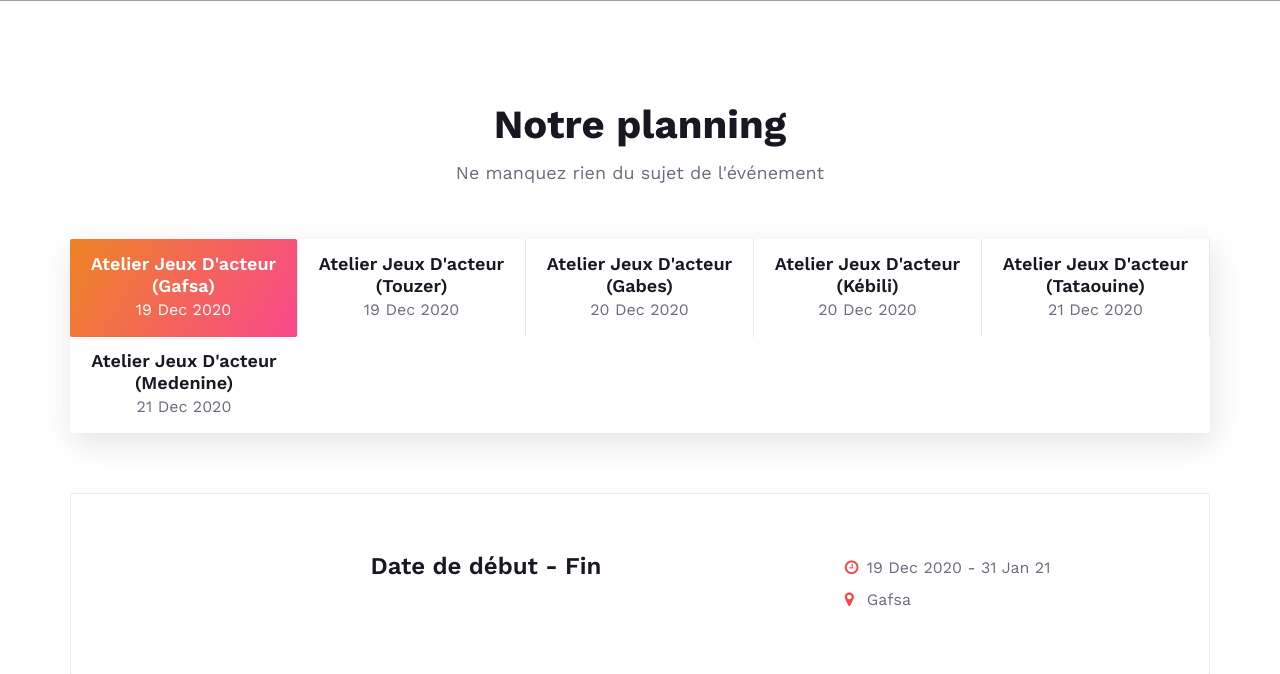
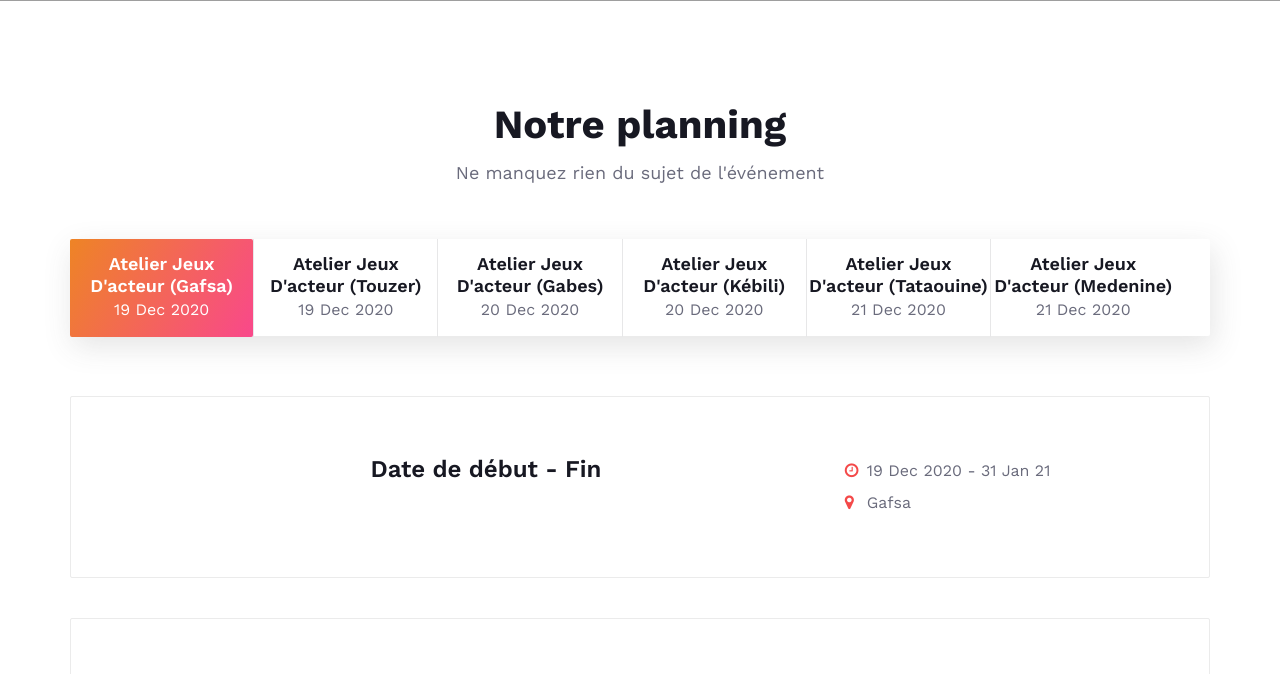
Before and after one commit to kr3atorz/fits, a PHP site: page / in a window 1280 px wide. Shown: the part 3292-3966 px from the top of the page. Run offline with PHP 8.4, Linux system fonts and the light colour scheme; some libraries are stand-ins or nearby versions; grey boxes are pictures that could not be loaded.

Commit message:
fixed css minor
benzarti

```diff
--- a/css/style.css
+++ b/css/style.css
@@ -605,7 +605,7 @@ ol {
 
 .schedule-tab .nav-tabs .nav-item {
 	border-right: 1px solid #e7e7e8;
-	width: 20%;
+	width: 16.16%;
 	text-align: center;
 }
 
```
